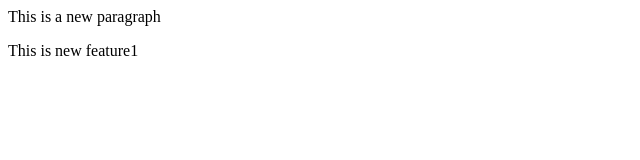
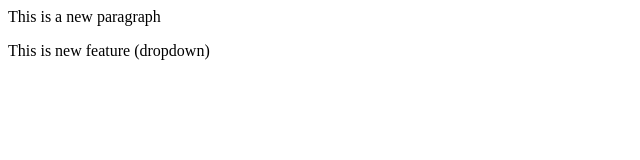
Before and after one commit to Pankajse/localrepos, a plain HTML site: page index.html in a window 1280 px wide. Shown: the full height of the page, 0-640 px from the left. Drawn offline with Linux system fonts and the light colour scheme.

Commit message:
dropdown button

```diff
--- a/index.html
+++ b/index.html
@@ -1,2 +1,2 @@
 <p>This is a new paragraph</p>
-<p>This is new feature1</p>
+<p>This is new feature (dropdown)</p>
```
